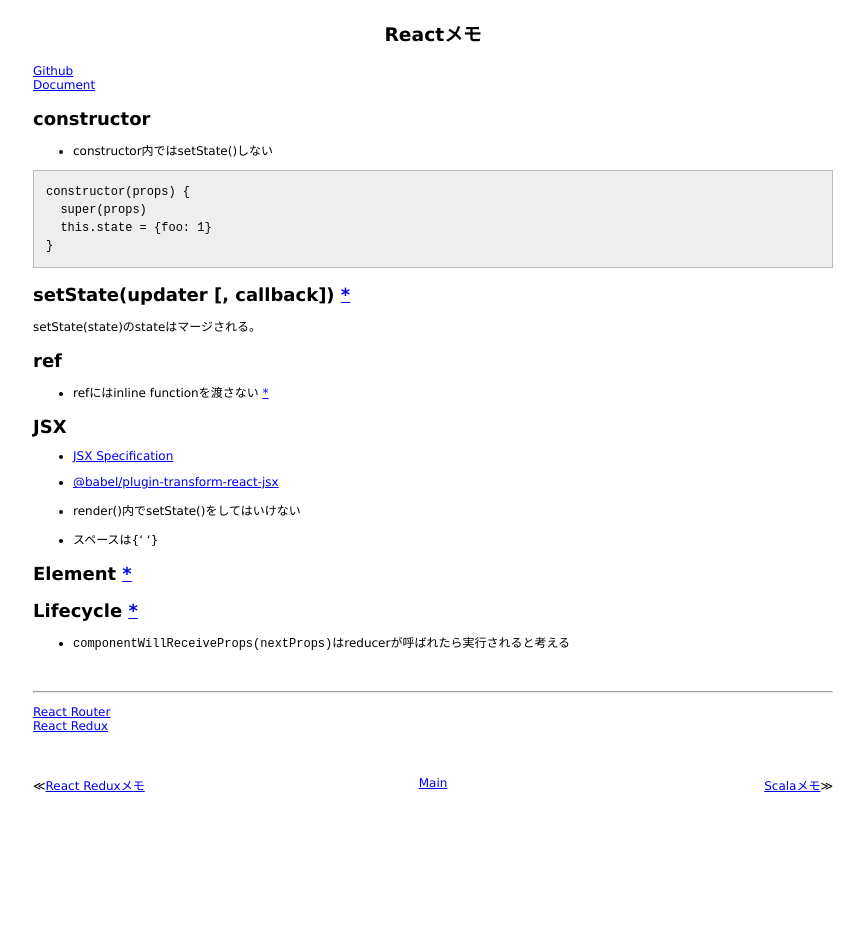
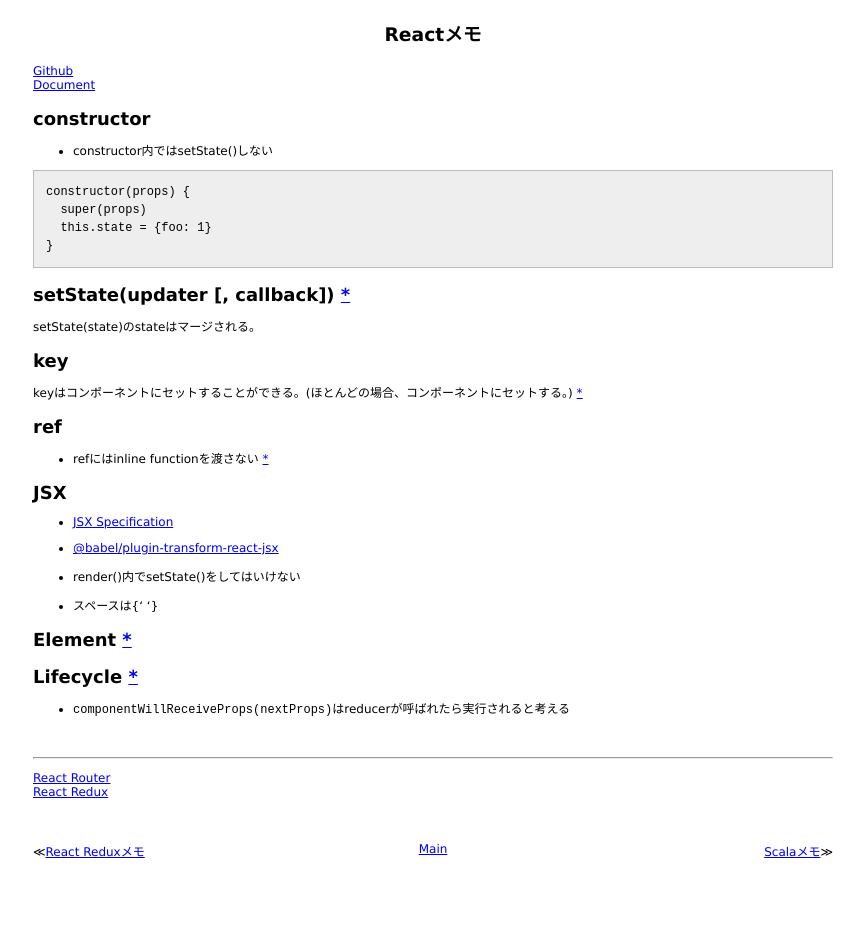
Before and after one commit to 38elements/38elements.github.com, a Jekyll site: the page built from _posts/2017-04-28-react.md, in a window 1280 px wide. Shown: the whole page, without its empty margins (207-1071 px from the left). Built offline with Jekyll 4.4.1, drawn with Linux system fonts in a browser that asks for light colours; before the commit the page ends 900 px from its top, so only the background shows below that.

Commit message:
Update 2017-04-28-react.md

```diff
--- a/_posts/2017-04-28-react.md
+++ b/_posts/2017-04-28-react.md
@@ -19,6 +19,10 @@ constructor(props) {
 ## setState(updater [, callback]) [\*](https://reactjs.org/docs/react-component.html#setstate)
 
 setState(state)のstateはマージされる。
+
+## key
+
+keyはコンポーネントにセットすることができる。(ほとんどの場合、コンポーネントにセットする。) [\*](https://reactjs.org/docs/lists-and-keys.html#extracting-components-with-keys)
 
 ## ref
 
```
